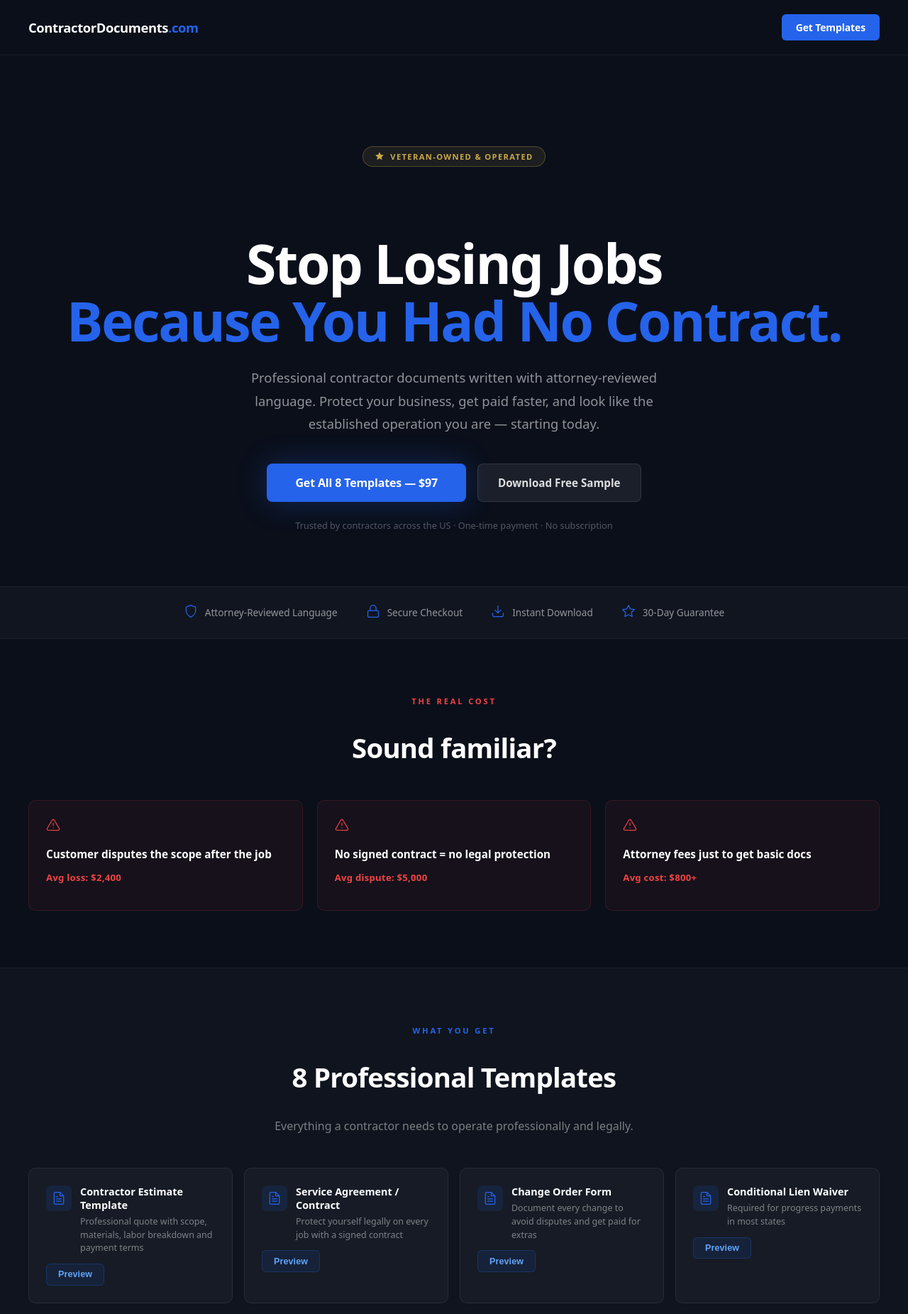
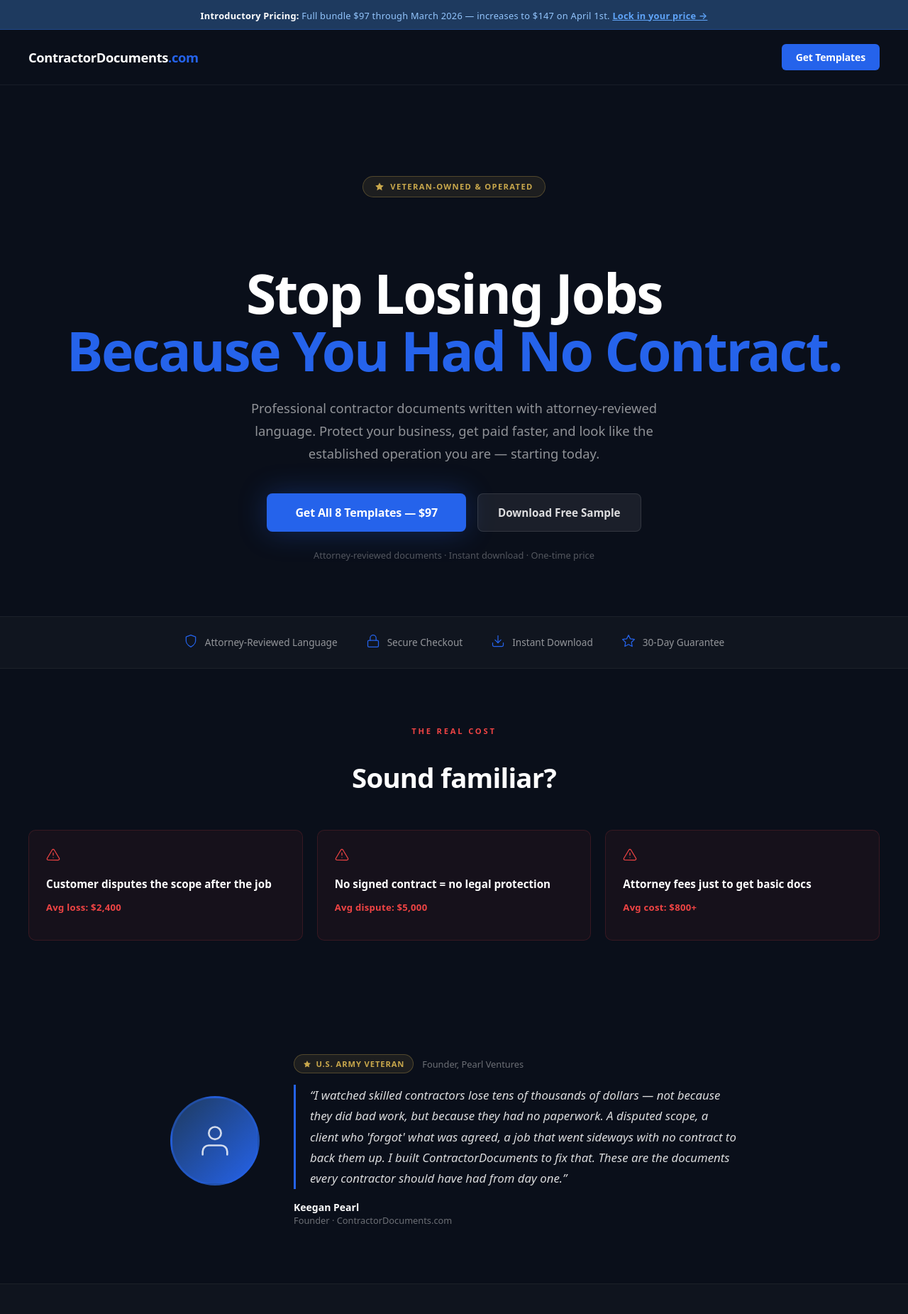
Before and after one commit to kpearl585/contractordocs, a Next.js app: page / in a window 1280 px wide. Shown: the top 1851 px of the page at 71% size. Built offline with nearby package versions, Linux system fonts and the light colour scheme.

Commit message:
feat: urgency bar, founder story, doc selector, full-screen preview, credibility stats

```diff
--- a/app/page.tsx
+++ b/app/page.tsx
@@ -122,7 +122,7 @@
       onClick={onClose}
     >
       <div
-        style={{ background: '#0f1729', border: '1px solid rgba(255,255,255,0.1)', borderRadius: '12px', padding: '1.5rem', maxWidth: '760px', width: '100%', maxHeight: '90vh', overflow: 'hidden', display: 'flex', flexDirection: 'column' }}
+        style={{ background: '#0f1729', border: '1px solid rgba(255,255,255,0.1)', borderRadius: '12px', padding: '1.5rem', width: '90vw', maxWidth: '900px', height: '85vh', overflow: 'auto', display: 'flex', flexDirection: 'column' }}
         onClick={(e) => e.stopPropagation()}
       >
         <div style={{ display: 'flex', justifyContent: 'space-between', alignItems: 'center', marginBottom: '1rem' }}>
@@ -139,7 +139,7 @@
         </div>
         <iframe
           src={`/previews/${doc.slug}-preview.html`}
-          style={{ width: '100%', height: '520px', border: 'none', borderRadius: '8px', background: '#fff' }}
+          style={{ width: '100%', height: 'calc(85vh - 80px)', border: 'none', borderRadius: '8px', background: '#fff' }}
           title={`${doc.name} Preview`}
         />
         <p style={{ marginTop: '0.75rem', fontSize: '0.75rem', color: 'rgba(255,255,255,0.3)', textAlign: 'center' }}>
@@ -185,6 +185,14 @@
     <main style={s.page}>
       {previewDoc && <PreviewModal doc={previewDoc} onClose={() => setPreviewDoc(null)} />}
 
+      {/* Urgency Bar */}
+      <div style={{ background: '#1e3a5f', borderBottom: '1px solid rgba(37,99,235,0.3)', padding: '0.6rem 2rem', textAlign: 'center' }}>
+        <span style={{ fontSize: '0.8rem', color: '#93c5fd', letterSpacing: '0.02em' }}>
+          <strong style={{ color: '#fff' }}>Introductory Pricing:</strong> Full bundle $97 through March 2026 — increases to $147 on April 1st.{' '}
+          <a href="#pricing" style={{ color: '#60a5fa', textDecoration: 'underline', fontWeight: 600 }}>Lock in your price →</a>
+        </span>
+      </div>
+
       {/* NAV */}
       <nav style={{ borderBottom: '1px solid rgba(255,255,255,0.06)', padding: '1.25rem 0' }}>
         <div style={{ ...s.container, display: 'flex', justifyContent: 'space-between', alignItems: 'center' }}>
@@ -227,7 +235,7 @@
               Download Free Sample
             </a>
           </div>
-          <p style={{ color: 'rgba(255,255,255,0.3)', fontSize: '0.8rem' }}>Trusted by contractors across the US · One-time payment · No subscription</p>
+          <p style={{ color: 'rgba(255,255,255,0.3)', fontSize: '0.8rem' }}>Attorney-reviewed documents · Instant download · One-time price</p>
         </div>
       </section>
 
@@ -268,6 +276,30 @@
               </div>
             ))}
           </div>
+        </div>
+      </section>
+
+      {/* Founder Story */}
+      <section style={{ maxWidth: '800px', margin: '0 auto', padding: '5rem 2rem', display: 'flex', gap: '3rem', alignItems: 'center', flexWrap: 'wrap' }}>
+        <div style={{ width: '120px', height: '120px', borderRadius: '50%', background: 'linear-gradient(135deg, #1e3a5f, #2563eb)', flexShrink: 0, display: 'flex', alignItems: 'center', justifyContent: 'center', border: '3px solid rgba(37,99,235,0.4)' }}>
+          <svg width="52" height="52" viewBox="0 0 24 24" fill="none" stroke="rgba(255,255,255,0.8)" strokeWidth="1.2" strokeLinecap="round" strokeLinejoin="round">
+            <path d="M20 21v-2a4 4 0 0 0-4-4H8a4 4 0 0 0-4 4v2"/>
+            <circle cx="12" cy="7" r="4"/>
+          </svg>
+        </div>
+        <div style={{ flex: 1, minWidth: '280px' }}>
+          <div style={{ display: 'flex', alignItems: 'center', gap: '0.75rem', marginBottom: '1rem' }}>
+            <div style={{ display: 'flex', alignItems: 'center', gap: '0.4rem', background: 'rgba(201,168,76,0.1)', border: '1px solid rgba(201,168,76,0.3)', borderRadius: '100px', padding: '0.3rem 0.75rem' }}>
+              <svg width="12" height="12" viewBox="0 0 24 24" fill="#c9a84c"><path d="M12 2l3.09 6.26L22 9.27l-5 4.87 1.18 6.88L12 17.77l-6.18 3.25L7 14.14 2 9.27l6.91-1.01L12 2z"/></svg>
+              <span style={{ fontSize: '0.7rem', color: '#c9a84c', fontWeight: 700, letterSpacing: '0.08em' }}>U.S. ARMY VETERAN</span>
+            </div>
+            <span style={{ fontSize: '0.8rem', color: 'rgba(255,255,255,0.4)' }}>Founder, Pearl Ventures</span>
+          </div>
+          <blockquote style={{ margin: 0, fontSize: '1.05rem', color: 'rgba(255,255,255,0.85)', lineHeight: 1.75, fontStyle: 'italic', borderLeft: '3px solid #2563eb', paddingLeft: '1.25rem' }}>
+            &ldquo;I watched skilled contractors lose tens of thousands of dollars — not because they did bad work, but because they had no paperwork. A disputed scope, a client who &apos;forgot&apos; what was agreed, a job that went sideways with no contract to back them up. I built ContractorDocuments to fix that. These are the documents every contractor should have had from day one.&rdquo;
+          </blockquote>
+          <div style={{ marginTop: '1rem', fontSize: '0.875rem', fontWeight: 700, color: '#fff' }}>Keegan Pearl</div>
+          <div style={{ fontSize: '0.8rem', color: 'rgba(255,255,255,0.4)' }}>Founder · ContractorDocuments.com</div>
         </div>
       </section>
 
@@ -406,6 +438,19 @@
                     </li>
                   ))}
                 </ul>
+                {p.id === 'single' && (
+                  <select style={{ width: '100%', padding: '0.625rem', marginBottom: '0.75rem', border: '1px solid rgba(255,255,255,0.15)', borderRadius: '6px', background: 'rgba(255,255,255,0.05)', color: '#fff', fontSize: '0.85rem' }}>
+                    <option value="" style={{ background: '#0a0f1a' }}>Select a document...</option>
+                    <option value="estimate" style={{ background: '#0a0f1a' }}>Contractor Estimate Template</option>
+                    <option value="agreement" style={{ background: '#0a0f1a' }}>Service Agreement / Contract</option>
+                    <option value="change-order" style={{ background: '#0a0f1a' }}>Change Order Form</option>
+                    <option value="lien-conditional" style={{ background: '#0a0f1a' }}>Conditional Lien Waiver</option>
+                    <option value="lien-final" style={{ background: '#0a0f1a' }}>Final Lien Waiver</option>
+                    <option value="scope" style={{ background: '#0a0f1a' }}>Scope of Work</option>
+                    <option value="subcontractor" style={{ background: '#0a0f1a' }}>Subcontractor Agreement</option>
+                    <option value="warranty" style={{ background: '#0a0f1a' }}>Warranty Certificate</option>
+                  </select>
+                )}
                 <a
                   href={p.link}
                   style={{ display: 'block', background: p.popular ? '#2563eb' : 'rgba(255,255,255,0.08)', color: '#fff', padding: '0.875rem', borderRadius: '8px', textDecoration: 'none', fontWeight: 700, textAlign: 'center', fontSize: '0.9rem', letterSpacing: '-0.01em' }}
@@ -417,6 +462,23 @@
           </div>
         </div>
       </section>
+
+      {/* CREDIBILITY STRIP */}
+      <div style={{ background: 'rgba(255,255,255,0.02)', borderTop: '1px solid rgba(255,255,255,0.05)', borderBottom: '1px solid rgba(255,255,255,0.05)', padding: '2.5rem 2rem' }}>
+        <div style={{ maxWidth: '800px', margin: '0 auto', display: 'grid', gridTemplateColumns: 'repeat(auto-fit, minmax(200px, 1fr))', gap: '2rem', textAlign: 'center' }}>
+          {[
+            { stat: '$2,400', label: 'Avg cost of a scope dispute' },
+            { stat: '$800+', label: 'Typical attorney fee for basic docs' },
+            { stat: '8', label: 'Documents in the full bundle' },
+            { stat: '100%', label: 'Money-back guarantee' },
+          ].map(item => (
+            <div key={item.stat}>
+              <div style={{ fontSize: '2rem', fontWeight: 800, color: '#fff', letterSpacing: '-0.03em' }}>{item.stat}</div>
+              <div style={{ fontSize: '0.8rem', color: 'rgba(255,255,255,0.45)', marginTop: '0.25rem' }}>{item.label}</div>
+            </div>
+          ))}
+        </div>
+      </div>
 
       {/* FAQ */}
       <section style={{ background: 'rgba(255,255,255,0.02)', borderTop: '1px solid rgba(255,255,255,0.05)', borderBottom: '1px solid rgba(255,255,255,0.05)', padding: '5rem 0' }}>
```
